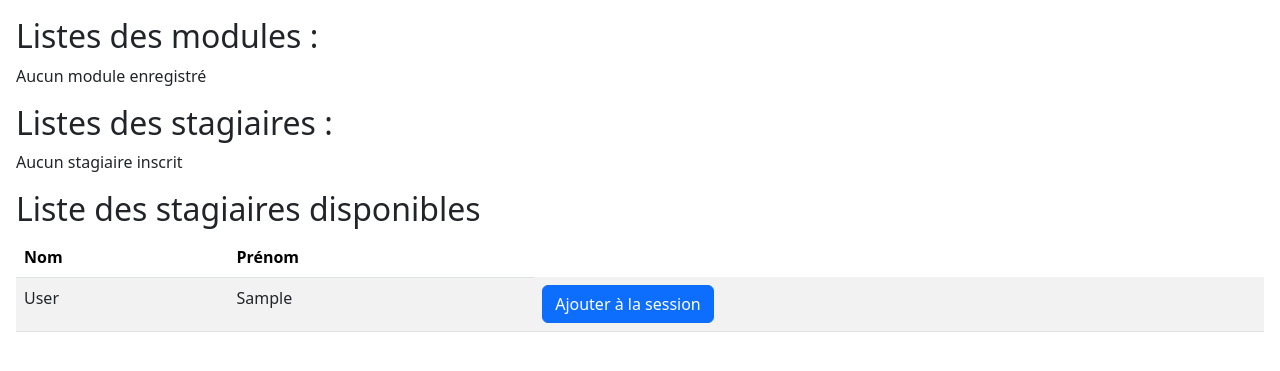
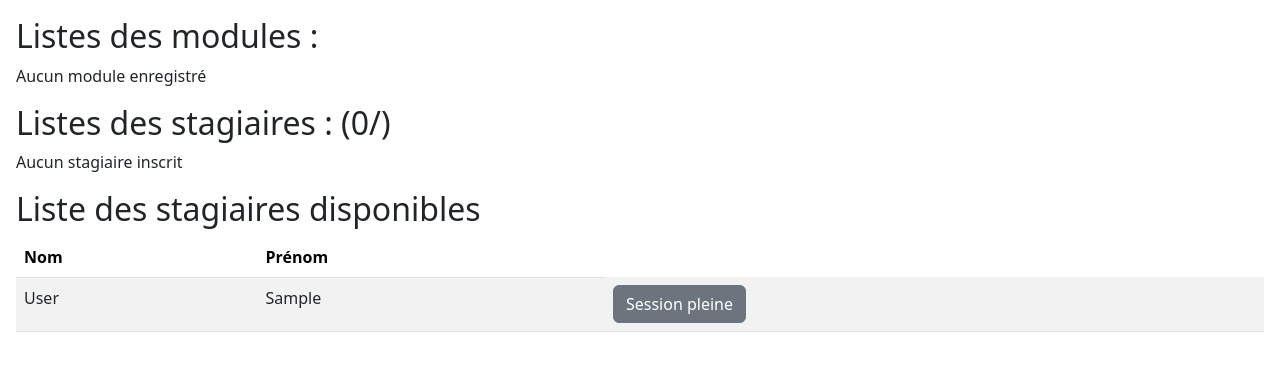
Before and after one commit to IvanVeltz/Sessions, a Symfony app: template templates/session/show.html.twig in a window 1280 px wide. Shown: the part 317-688 px from the top of the page. Run offline with Twig, Linux system fonts and the light colour scheme; the template is opened without the code that fills it: most values are stand-ins (such as "Sample title", 1, 10 or a date in 2020); some libraries are stand-ins or nearby versions.

Commit message:
Getsion places disponible en session

```diff
--- a/public/css/style.css
+++ b/public/css/style.css
@@ -9,3 +9,8 @@ nav a:hover{
 a{
     text-decoration: none;
 }
+
+a.btn-secondary {
+	pointer-events: none;
+	cursor: default;
+}
--- a/templates/session/show.html.twig
+++ b/templates/session/show.html.twig
@@ -37,7 +37,7 @@
 
     {% endif %}
 
-    <h2>Listes des stagiaires :</h2>
+    <h2>Listes des stagiaires : ({{ session.trainees|length }}/{{ session.nbrPlaces }})</h2>
 
     {% if session.trainees | length > 0 %}
 
@@ -82,7 +82,11 @@
 
                         <td><a class="link-dark" href="{{path('show_trainee', {'id': trainee.id}) }}"><div>{{trainee.lastName}}</div></a></td>
                         <td><a class="link-dark" href="{{path('show_trainee', {'id': trainee.id}) }}"><div>{{trainee.firstName}}</div></a></td>
+                        {% if session.trainees | length <  session.nbrPlaces %}
                         <td><a href="{{path('add_session_trainee',{'traineeId': trainee.id, 'sessionId': session.id} )}}" class="btn btn-primary">Ajouter à la session</a></td>
+                        {% else %}
+                        <td><a href="/" class="btn btn-secondary">Session pleine</a></td>
+                        {% endif %}
 
                 </tr>
             {% endfor %}
```
